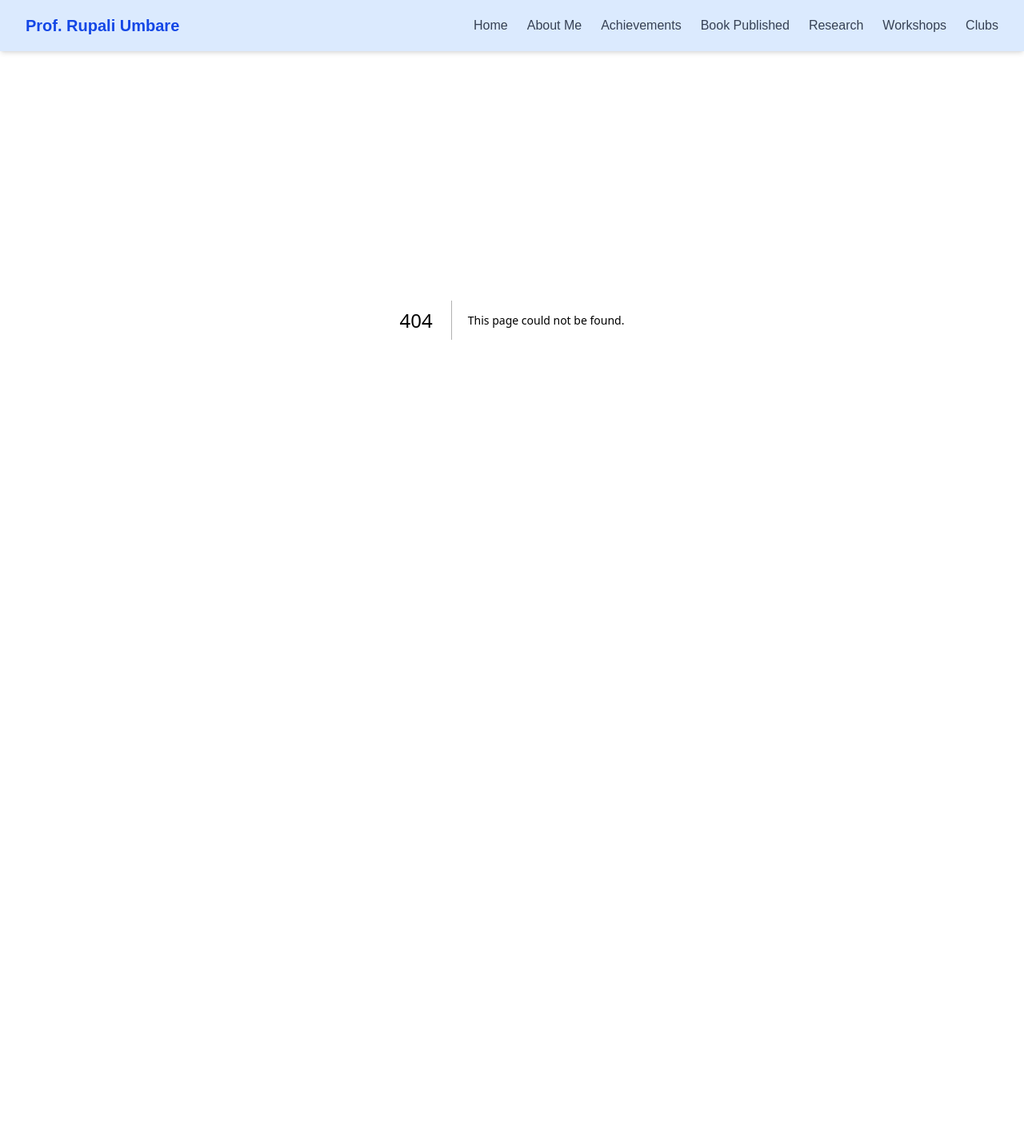
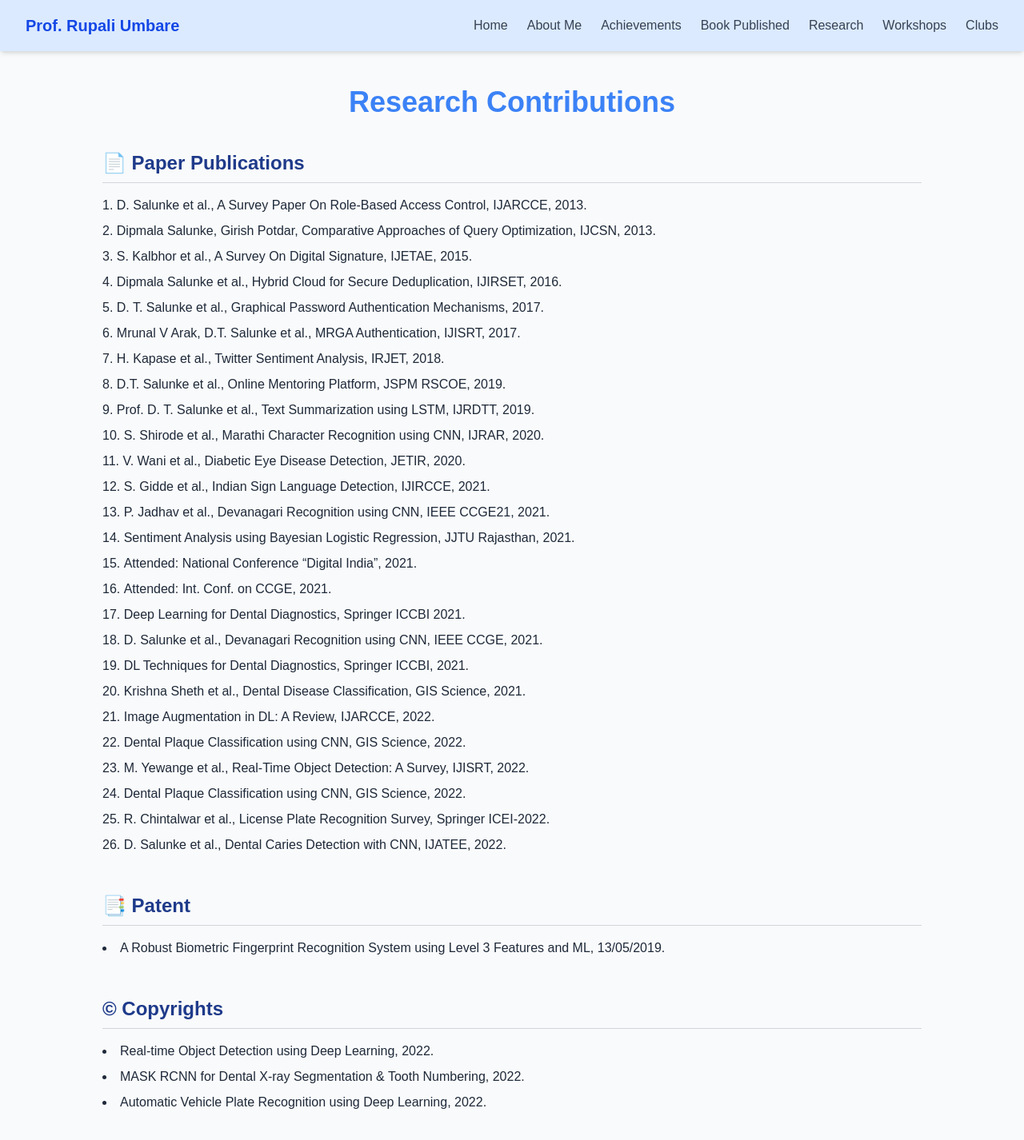
Before and after one commit to Shubham06102003/faculty-portfolio-website, a Next.js app: page /pages/research in a window 1280 px wide. Before the commit this address had no page. Shown: the top 1426 px of the page at 80% size. Before the commit the page ends 800 px from the top, so only its background shows below. Built offline with nearby package versions, Linux system fonts and the light colour scheme.

Commit message:
updated pages

```diff
--- a/app/NavBar/navbar.jsx
+++ b/app/NavBar/navbar.jsx
@@ -12,7 +12,7 @@ const Navbar = () => {
     { label: 'About Me', href: '/pages/aboutme' },
     { label: 'Achievements', href: '/achievements' },
     { label: 'Book Published', href: '/books' },
-    { label: 'Research', href: '/research' },
+    { label: 'Research', href: '/pages/research' },
     { label: 'Workshops', href: '/workshops' },
     { label: 'Clubs', href: '/clubs' },
   ];
--- a/app/page.js
+++ b/app/page.js
@@ -1,3 +1,5 @@
+"use client";
+
 import Carousel from "./components/Carousel";
 import Image from "next/image";
 import Navbar from "./NavBar/navbar";
@@ -32,7 +34,7 @@ export default function Home() {
         {/* Professor Info Section */}
         <section className="flex flex-col lg:flex-row items-center lg:items-start gap-10 lg:gap-16">
           {/* Professor Image */}
-          <div className="w-full lg:w-1/3 flex justify-center">
+          <div className="w-full flex justify-center">
             <Image
               src="/profile.jpg"
               alt="Professor Photo"
@@ -43,7 +45,7 @@ export default function Home() {
           </div>
 
           {/* Professor Info */}
-          <div className="w-full lg:w-2/3 space-y-5 text-center lg:text-left text-base sm:text-lg">
+          <div className="w-full space-y-5 text-center lg:text-left text-base sm:text-lg">
             <h2 className="text-3xl sm:text-4xl font-bold text-blue-900">
               Prof. Rupali Umbare
             </h2>
@@ -53,18 +55,19 @@ export default function Home() {
               Department of Information Technology
             </p>
 
+            {/* Responsive Education Section */}
             <div>
-              <strong className="text-blue-700">Education:</strong>
-              <ul className="mt-2 pl-4 list-disc text-left lg:pl-6">
-                <li className="mt-1">
+              <strong className="text-blue-700 block mb-2">Education:</strong>
+              <ul className="list-disc list-inside space-y-2 text-left">
+                <li>
                   <span className="font-medium">Ph.D.</span> from SJJTU
                   (Pursuing)
                 </li>
-                <li className="mt-1">
+                <li>
                   <span className="font-medium">M.E. (Computer Network)</span>{" "}
                   from SPPU with 6.68 CGPA
                 </li>
-                <li className="mt-1">
+                <li>
                   <span className="font-medium">
                     B.E. (Information Technology)
                   </span>{" "}
--- /dev/null
+++ b/app/pages/research/page.jsx
@@ -0,0 +1,86 @@
+"use client";
+import React from "react";
+
+const researchPapers = [
+  "D. Salunke et al., A Survey Paper On Role-Based Access Control, IJARCCE, 2013.",
+  "Dipmala Salunke, Girish Potdar, Comparative Approaches of Query Optimization, IJCSN, 2013.",
+  "S. Kalbhor et al., A Survey On Digital Signature, IJETAE, 2015.",
+  "Dipmala Salunke et al., Hybrid Cloud for Secure Deduplication, IJIRSET, 2016.",
+  "D. T. Salunke et al., Graphical Password Authentication Mechanisms, 2017.",
+  "Mrunal V Arak, D.T. Salunke et al., MRGA Authentication, IJISRT, 2017.",
+  "H. Kapase et al., Twitter Sentiment Analysis, IRJET, 2018.",
+  "D.T. Salunke et al., Online Mentoring Platform, JSPM RSCOE, 2019.",
+  "Prof. D. T. Salunke et al., Text Summarization using LSTM, IJRDTT, 2019.",
+  "S. Shirode et al., Marathi Character Recognition using CNN, IJRAR, 2020.",
+  "V. Wani et al., Diabetic Eye Disease Detection, JETIR, 2020.",
+  "S. Gidde et al., Indian Sign Language Detection, IJIRCCE, 2021.",
+  "P. Jadhav et al., Devanagari Recognition using CNN, IEEE CCGE21, 2021.",
+  "Sentiment Analysis using Bayesian Logistic Regression, JJTU Rajasthan, 2021.",
+  "Attended: National Conference “Digital India”, 2021.",
+  "Attended: Int. Conf. on CCGE, 2021.",
+  "Deep Learning for Dental Diagnostics, Springer ICCBI 2021.",
+  "D. Salunke et al., Devanagari Recognition using CNN, IEEE CCGE, 2021.",
+  "DL Techniques for Dental Diagnostics, Springer ICCBI, 2021.",
+  "Krishna Sheth et al., Dental Disease Classification, GIS Science, 2021.",
+  "Image Augmentation in DL: A Review, IJARCCE, 2022.",
+  "Dental Plaque Classification using CNN, GIS Science, 2022.",
+  "M. Yewange et al., Real-Time Object Detection: A Survey, IJISRT, 2022.",
+  "Dental Plaque Classification using CNN, GIS Science, 2022.",
+  "R. Chintalwar et al., License Plate Recognition Survey, Springer ICEI-2022.",
+  "D. Salunke et al., Dental Caries Detection with CNN, IJATEE, 2022.",
+];
+
+const patents = [
+  "A Robust Biometric Fingerprint Recognition System using Level 3 Features and ML, 13/05/2019.",
+];
+
+const copyrights = [
+  "Real-time Object Detection using Deep Learning, 2022.",
+  "MASK RCNN for Dental X-ray Segmentation & Tooth Numbering, 2022.",
+  "Automatic Vehicle Plate Recognition using Deep Learning, 2022.",
+];
+
+export default function ResearchPage() {
+  return (
+    <div className="bg-[#f9fafb] text-gray-800 min-h-screen py-12 px-4 sm:px-8 lg:px-16 mt-15">
+      <div className="max-w-5xl mx-auto">
+        <h1 className="text-4xl font-bold text-[#3B82F6] mb-10 text-center">
+          Research Contributions
+        </h1>
+
+        <section className="mb-12">
+          <h2 className="text-2xl font-semibold text-[#1e3a8a] mb-4 border-b border-gray-300 pb-2">
+            📄 Paper Publications
+          </h2>
+          <ol className="list-decimal list-inside space-y-2 text-base">
+            {researchPapers.map((paper, index) => (
+              <li key={index}>{paper}</li>
+            ))}
+          </ol>
+        </section>
+
+        <section className="mb-12">
+          <h2 className="text-2xl font-semibold text-[#1e3a8a] mb-4 border-b border-gray-300 pb-2">
+            📑 Patent
+          </h2>
+          <ul className="list-disc list-inside space-y-2 text-base">
+            {patents.map((patent, index) => (
+              <li key={index}>{patent}</li>
+            ))}
+          </ul>
+        </section>
+
+        <section>
+          <h2 className="text-2xl font-semibold text-[#1e3a8a] mb-4 border-b border-gray-300 pb-2">
+            © Copyrights
+          </h2>
+          <ul className="list-disc list-inside space-y-2 text-base">
+            {copyrights.map((item, index) => (
+              <li key={index}>{item}</li>
+            ))}
+          </ul>
+        </section>
+      </div>
+    </div>
+  );
+}
```
Also changed, not shown: app/pages/research-papers/page.jsx (deleted), public/image.png (deleted).
